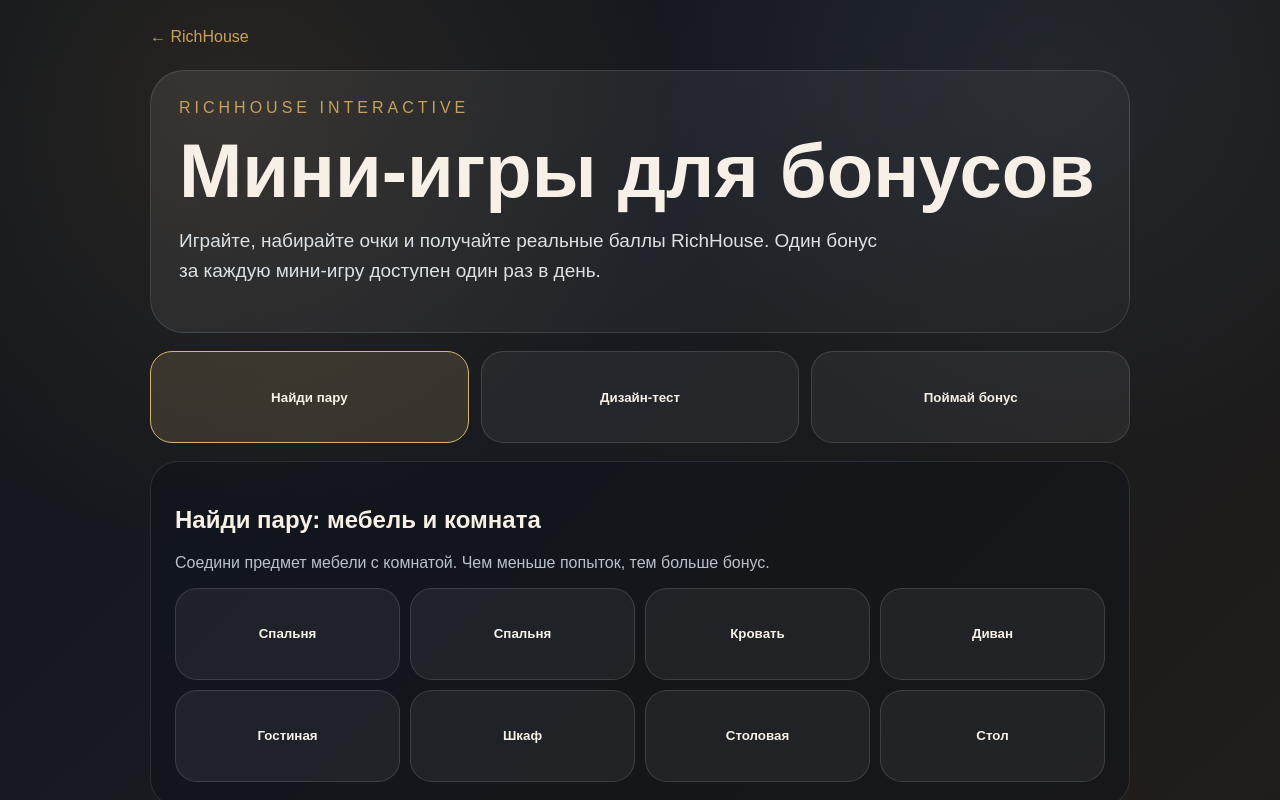
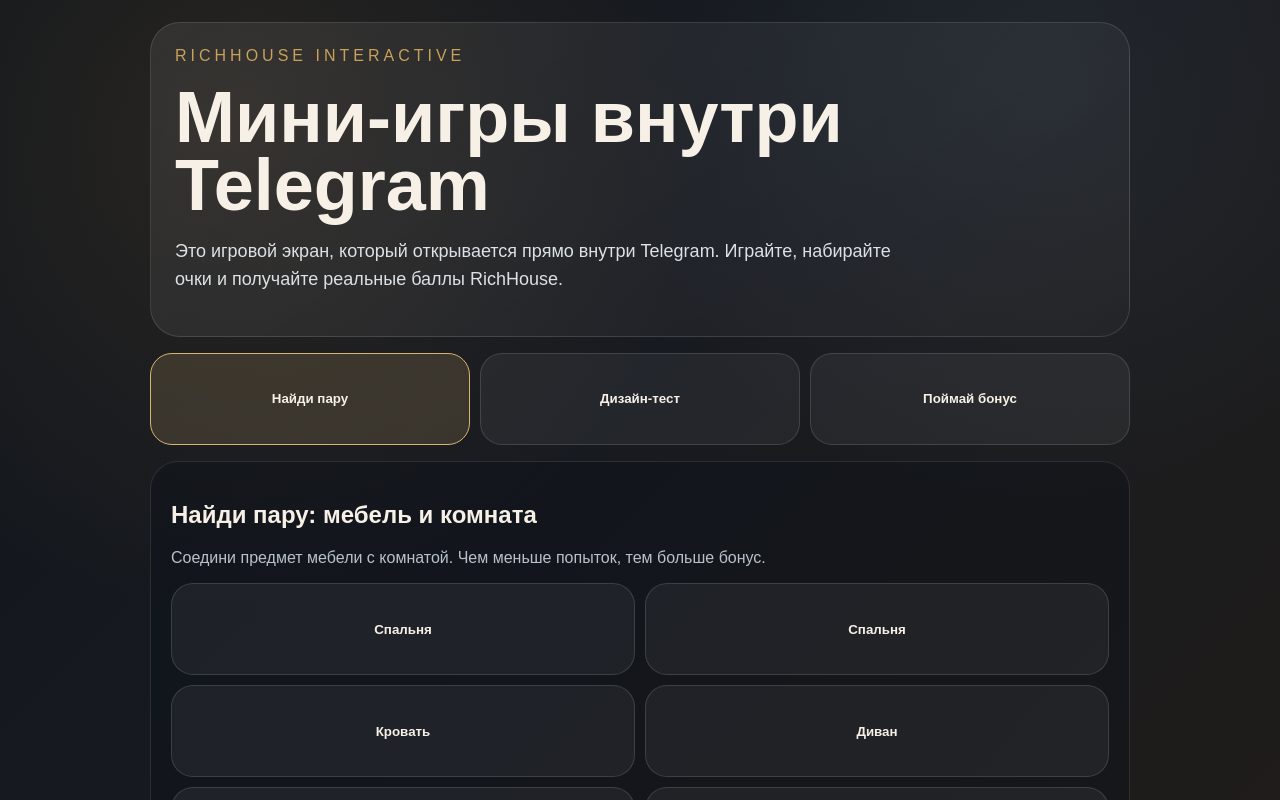
Before and after one commit to nska777/RichHouse-Game-bot, a Next.js app: page /play in a window 1280 px wide. Shown: the top 800 px of the page. Built offline with nearby package versions, Linux system fonts and the light colour scheme.

Commit message:
feat: support Telegram mini app user detection

```diff
--- a/app/play/page.tsx
+++ b/app/play/page.tsx
@@ -1,6 +1,6 @@
 'use client';
 
-import { useMemo, useState } from 'react';
+import { useEffect, useMemo, useState } from 'react';
 
 type GameKey = 'match' | 'quiz' | 'catch';
 
@@ -13,6 +13,22 @@
   title?: string;
   error?: string;
 };
+
+declare global {
+  interface Window {
+    Telegram?: {
+      WebApp?: {
+        ready?: () => void;
+        expand?: () => void;
+        initDataUnsafe?: {
+          user?: {
+            id?: number;
+          };
+        };
+      };
+    };
+  }
+}
 
 const cardsBase = [
   { id: 'bed', label: 'Кровать', pair: 'Спальня' },
@@ -27,9 +43,11 @@
   { q: 'Какая заявка ценнее менеджеру?', a: 'Комната + стиль + бюджет', options: ['Только имя', 'Только лайк', 'Комната + стиль + бюджет'] },
 ];
 
-function getTelegramId() {
+function readTelegramId() {
   if (typeof window === 'undefined') return '';
-  return new URLSearchParams(window.location.search).get('tg') || '';
+  const fromQuery = new URLSearchParams(window.location.search).get('tg');
+  const fromWebApp = window.Telegram?.WebApp?.initDataUnsafe?.user?.id;
+  return fromQuery || (fromWebApp ? String(fromWebApp) : '');
 }
 
 function cardStyle(active?: boolean) {
@@ -47,14 +65,20 @@
 }
 
 export default function PlayPage() {
-  const telegramId = getTelegramId();
+  const [telegramId, setTelegramId] = useState('');
   const [game, setGame] = useState<GameKey>('match');
   const [result, setResult] = useState<ClaimResult | null>(null);
   const [loading, setLoading] = useState(false);
 
+  useEffect(() => {
+    window.Telegram?.WebApp?.ready?.();
+    window.Telegram?.WebApp?.expand?.();
+    setTelegramId(readTelegramId());
+  }, []);
+
   async function claim(gameKey: GameKey, score: number) {
     if (!telegramId) {
-      setResult({ error: 'Откройте мини-игру из Telegram-бота, чтобы начислить бонусы на ваш профиль.' });
+      setResult({ error: 'Откройте мини-игру через кнопку в Telegram-боте, чтобы начислить бонусы на ваш профиль.' });
       return;
     }
     setLoading(true);
@@ -69,24 +93,23 @@
   }
 
   return (
-    <main style={{ minHeight: '100vh', padding: '28px 16px 70px' }}>
+    <main style={{ minHeight: '100vh', padding: '22px 14px 70px' }}>
       <section style={{ maxWidth: 980, margin: '0 auto' }}>
-        <a href="/" style={{ color: '#c8a15a', textDecoration: 'none' }}>← RichHouse</a>
-        <div style={{ marginTop: 24, border: '1px solid rgba(220,226,232,.14)', borderRadius: 34, padding: 28, background: 'linear-gradient(145deg, rgba(255,255,255,.08), rgba(255,255,255,.025))' }}>
+        <div style={{ border: '1px solid rgba(220,226,232,.14)', borderRadius: 30, padding: 24, background: 'linear-gradient(145deg, rgba(255,255,255,.08), rgba(255,255,255,.025))' }}>
           <p style={{ color: '#c8a15a', letterSpacing: 4, textTransform: 'uppercase', margin: 0 }}>RichHouse Interactive</p>
-          <h1 style={{ fontSize: 'clamp(38px, 7vw, 76px)', lineHeight: .95, margin: '18px 0' }}>Мини-игры для бонусов</h1>
-          <p style={{ color: '#dbe1e5', fontSize: 19, lineHeight: 1.55, maxWidth: 720 }}>
-            Играйте, набирайте очки и получайте реальные баллы RichHouse. Один бонус за каждую мини-игру доступен один раз в день.
+          <h1 style={{ fontSize: 'clamp(34px, 7vw, 72px)', lineHeight: .95, margin: '18px 0' }}>Мини-игры внутри Telegram</h1>
+          <p style={{ color: '#dbe1e5', fontSize: 18, lineHeight: 1.55, maxWidth: 720 }}>
+            Это игровой экран, который открывается прямо внутри Telegram. Играйте, набирайте очки и получайте реальные баллы RichHouse.
           </p>
         </div>
 
-        <div style={{ display: 'grid', gridTemplateColumns: 'repeat(3, 1fr)', gap: 12, marginTop: 18 }}>
+        <div style={{ display: 'grid', gridTemplateColumns: 'repeat(3, 1fr)', gap: 10, marginTop: 16 }}>
           <button onClick={() => { setGame('match'); setResult(null); }} style={cardStyle(game === 'match')}>Найди пару</button>
           <button onClick={() => { setGame('quiz'); setResult(null); }} style={cardStyle(game === 'quiz')}>Дизайн-тест</button>
           <button onClick={() => { setGame('catch'); setResult(null); }} style={cardStyle(game === 'catch')}>Поймай бонус</button>
         </div>
 
-        <div style={{ marginTop: 18 }}>
+        <div style={{ marginTop: 16 }}>
           {game === 'match' ? <MatchGame onFinish={(score) => claim('match', score)} loading={loading} /> : null}
           {game === 'quiz' ? <QuizGame onFinish={(score) => claim('quiz', score)} loading={loading} /> : null}
           {game === 'catch' ? <CatchGame onFinish={(score) => claim('catch', score)} loading={loading} /> : null}
@@ -137,10 +160,10 @@
   const score = Math.max(40, 100 - moves * 8);
 
   return (
-    <div style={{ border: '1px solid rgba(220,226,232,.12)', borderRadius: 28, padding: 24, background: 'rgba(13,18,24,.42)' }}>
+    <div style={{ border: '1px solid rgba(220,226,232,.12)', borderRadius: 28, padding: 20, background: 'rgba(13,18,24,.42)' }}>
       <h2>Найди пару: мебель и комната</h2>
       <p style={{ color: '#b8c1c9' }}>Соедини предмет мебели с комнатой. Чем меньше попыток, тем больше бонус.</p>
-      <div style={{ display: 'grid', gridTemplateColumns: 'repeat(4, 1fr)', gap: 10 }}>
+      <div style={{ display: 'grid', gridTemplateColumns: 'repeat(2, 1fr)', gap: 10 }}>
         {cards.map((card) => {
           const active = selected.some((item) => item.key === card.key) || matched.includes(card.key);
           return <button key={card.key} onClick={() => pick(card)} style={cardStyle(active)}>{matched.includes(card.key) ? '✓ ' : ''}{card.text}</button>;
@@ -164,7 +187,7 @@
   }
 
   return (
-    <div style={{ border: '1px solid rgba(220,226,232,.12)', borderRadius: 28, padding: 24, background: 'rgba(13,18,24,.42)' }}>
+    <div style={{ border: '1px solid rgba(220,226,232,.12)', borderRadius: 28, padding: 20, background: 'rgba(13,18,24,.42)' }}>
       <h2>Дизайн-тест RichHouse</h2>
       {!done ? (
         <>
@@ -193,7 +216,7 @@
   }
 
   return (
-    <div style={{ border: '1px solid rgba(220,226,232,.12)', borderRadius: 28, padding: 24, background: 'rgba(13,18,24,.42)' }}>
+    <div style={{ border: '1px solid rgba(220,226,232,.12)', borderRadius: 28, padding: 20, background: 'rgba(13,18,24,.42)' }}>
       <h2>Поймай бонус RichHouse</h2>
       <p style={{ color: '#b8c1c9' }}>Нажимай на золотой бонус. Набери больше попаданий и забери награду.</p>
       <div style={{ position: 'relative', height: 360, borderRadius: 24, background: 'linear-gradient(145deg, #202832, #111820)', border: '1px solid rgba(200,161,90,.22)', overflow: 'hidden' }}>
```
